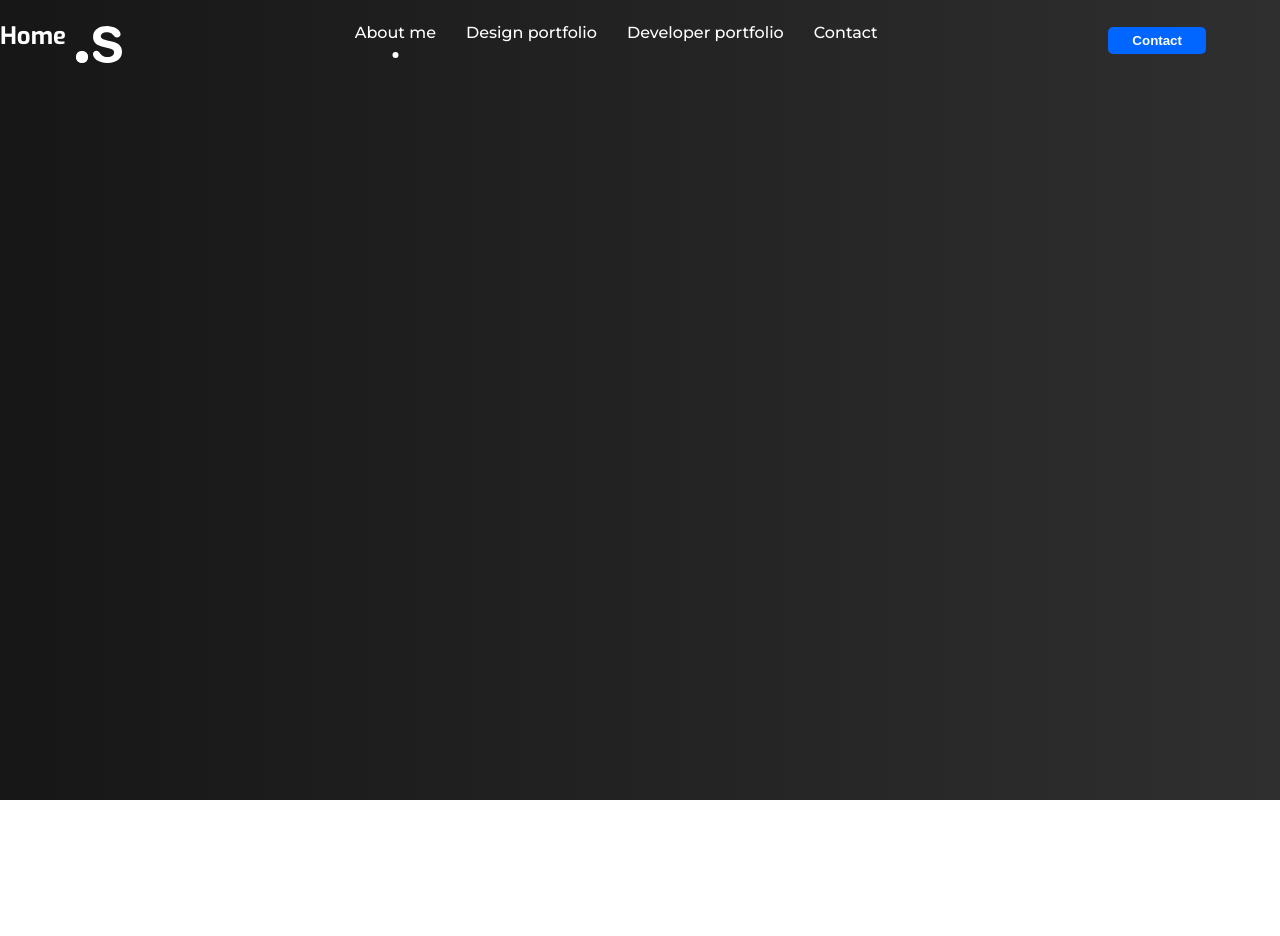
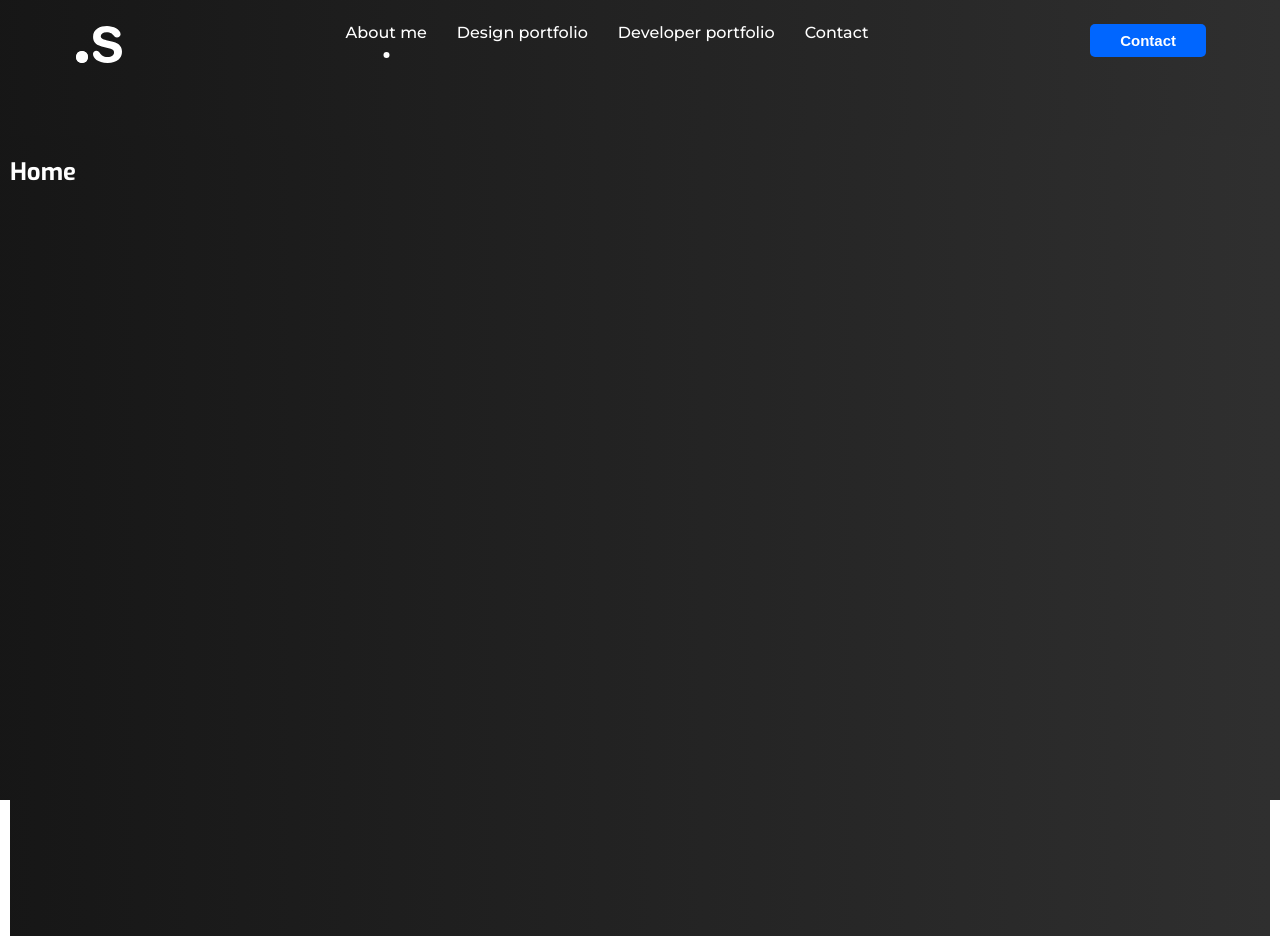
Before and after one commit to Saxxan/portfolio, a React (Create React App) app in the folder portfolio/: page / in a window 1280 px wide. Before the commit the page ends 800 px from the top, so only its background shows below. Built offline with nearby package versions, Linux system fonts and the light colour scheme.

Commit message:
Swiper for projects initialized

```diff
--- a/portfolio/src/components/CTA/CTA.jsx
+++ b/portfolio/src/components/CTA/CTA.jsx
@@ -5,12 +5,14 @@ const Button = styled.button`
     display: none;
     width: fit-content;
     height: fit-content;
-    padding: 6px 24px;
+    padding: 8px 30px;
     background-color: var(--primary);
     border: none;
     border-radius: 5px;
     color: var(--font-white);
     font-weight: 600;
+    font-size: 15px;
+    cursor: pointer;
     &:hover {
         background-color: var(--primary-hover);
     }
--- /dev/null
+++ b/portfolio/src/components/ProjectsSwiper/ProjectsSwiper.jsx
@@ -0,0 +1,23 @@
+import styled from "styled-components";
+import { Swiper, SwiperSlide } from "swiper/react";
+
+const SwiperForProjects = styled(Swiper)`
+    width: 85%;
+    height: 350px;
+    margin: 30px 0;
+    transform: translateX(35px);
+    @media (min-width: 900px) {
+        transform: translateX(80px);
+    }
+`
+
+export default function ProjectsSwiper () {
+    return (
+        <SwiperForProjects>
+            <SwiperSlide></SwiperSlide>
+            <SwiperSlide></SwiperSlide>
+            <SwiperSlide></SwiperSlide>
+            <SwiperSlide></SwiperSlide>
+        </SwiperForProjects>
+    )
+}
--- a/portfolio/src/pages/AboutMe/AboutMe.jsx
+++ b/portfolio/src/pages/AboutMe/AboutMe.jsx
@@ -1,10 +1,11 @@
 import { Swiper, SwiperSlide } from 'swiper/react';
+import { SectionPageDark } from '../../components/sectionPage/SectionPage';
 import 'swiper/css';
 import './aboutMe.css';
 
 export default function AboutMe() {
     return (
-        <article className='about'>
+        <SectionPageDark>
             <Swiper slidesPerView={1}>
                 <SwiperSlide className='aboutSlide about__home'>
                     <h1>Home</h1>
@@ -16,6 +17,6 @@ export default function AboutMe() {
                     <h1>Skills</h1>
                 </SwiperSlide>
             </Swiper>
-        </article>
+        </SectionPageDark>
     );
 }
--- a/portfolio/src/pages/AboutMe/aboutMe.css
+++ b/portfolio/src/pages/AboutMe/aboutMe.css
@@ -1,7 +1,3 @@
-.about {
-    color: var(--font-white);
-}
-
 .aboutSlide {
     height: 100vh;
 }
--- a/portfolio/src/pages/DesignProjects/DesignProjects.jsx
+++ b/portfolio/src/pages/DesignProjects/DesignProjects.jsx
@@ -2,22 +2,13 @@ import { Swiper, SwiperSlide } from 'swiper/react';
 import 'swiper/css';
 import SectionTitle from "../../components/sectionTitle/SectionTitle";
 import { SectionPageLight } from '../../components/sectionPage/SectionPage';
+import ProjectsSwiper from '../../components/ProjectsSwiper/ProjectsSwiper';
 
 export default function DesignProjects() {
     return (
         <SectionPageLight>
             <SectionTitle title='Design projects'></SectionTitle>
-            <Swiper>
-                <SwiperSlide>
-                    <h3>project 1</h3>
-                </SwiperSlide>
-                <SwiperSlide>
-                    <h3>project 2</h3>
-                </SwiperSlide>
-                <SwiperSlide>
-                    <h3>project 3</h3>
-                </SwiperSlide>
-            </Swiper>
+            <ProjectsSwiper/>
         </SectionPageLight>
     );
 }
```
